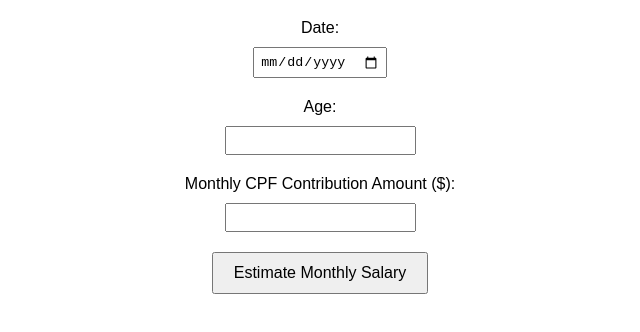
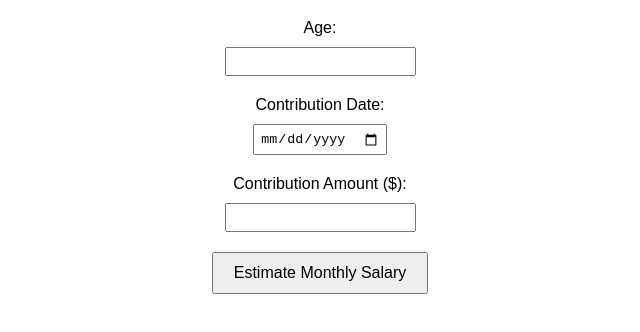
Before and after one commit to jinnotgin/estimate-salary-from-cpf, a plain HTML site: page index.html in a window 1280 px wide. Shown: the part 126-458 px from the top of the page, without its empty margins (320-960 px from the left). Drawn offline with Linux system fonts and the light colour scheme.

Commit message:
Update index.html

```diff
--- a/index.html
+++ b/index.html
@@ -45,11 +45,11 @@
 <body>
 	<div class="container">
 		<h1>Monthly Salary Estimator (from CPF)</h1>
-		<label for="date">Date:</label>
-		<input type="date" id="date" required>
 		<label for="age">Age:</label>
 		<input type="number" id="age" required>
-		<label for="monthlyCPF">Monthly CPF Contribution Amount ($):</label>
+		<label for="date">Contribution Date:</label>
+		<input type="date" id="date" required>
+		<label for="monthlyCPF">Contribution Amount ($):</label>
 		<input type="number" id="monthlyCPF" required>
 		<button onclick="onClickEstimate()">Estimate Monthly Salary</button>
 		<div id="result"></div>
```
